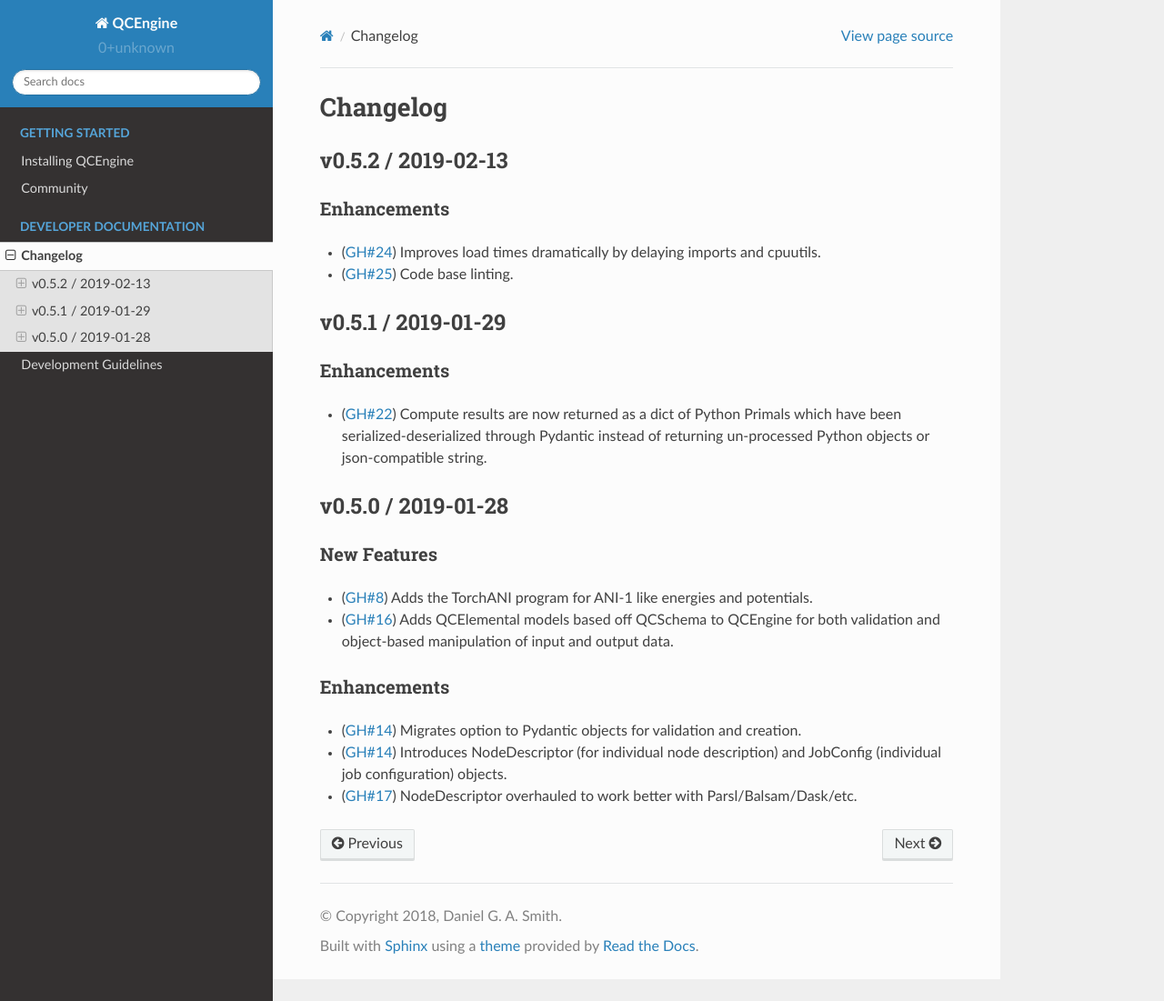
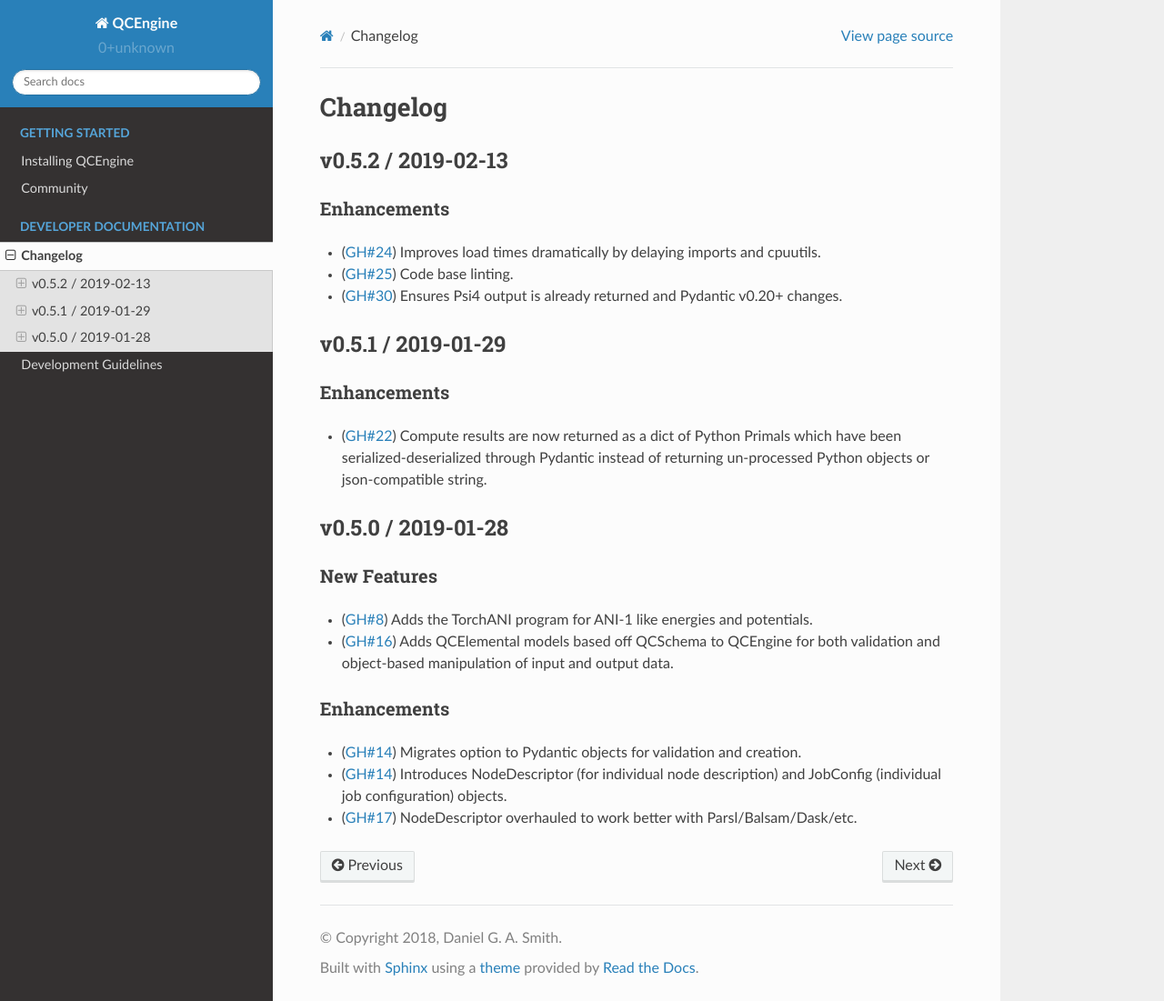
Before and after one commit to MolSSI/QCEngine, a Sphinx documentation site: the page built from docs/source/changelog.rst, in a window 1280 px wide and 1101 px high. Shown: the whole window at 91% size. Built offline with Sphinx 7.4.7 and the Read the Docs theme 2.0.0, drawn with Linux system fonts in a browser that asks for light colours.

Commit message:
Changelog v0.5.2

```diff
--- a/docs/source/changelog.rst
+++ b/docs/source/changelog.rst
@@ -21,6 +21,7 @@ Enhancements
 
 - (:pr:`24`) Improves load times dramatically by delaying imports and cpuutils.
 - (:pr:`25`) Code base linting.
+- (:pr:`30`) Ensures Psi4 output is already returned and Pydantic v0.20+ changes.
 
 v0.5.1 / 2019-01-29
 -------------------
```
